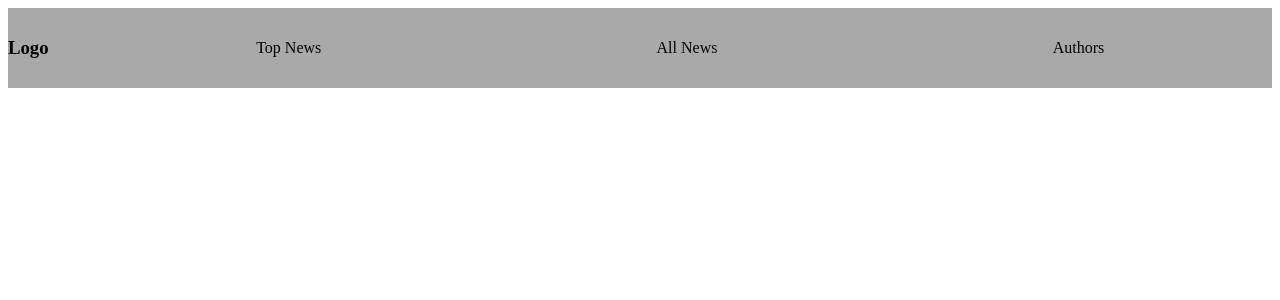
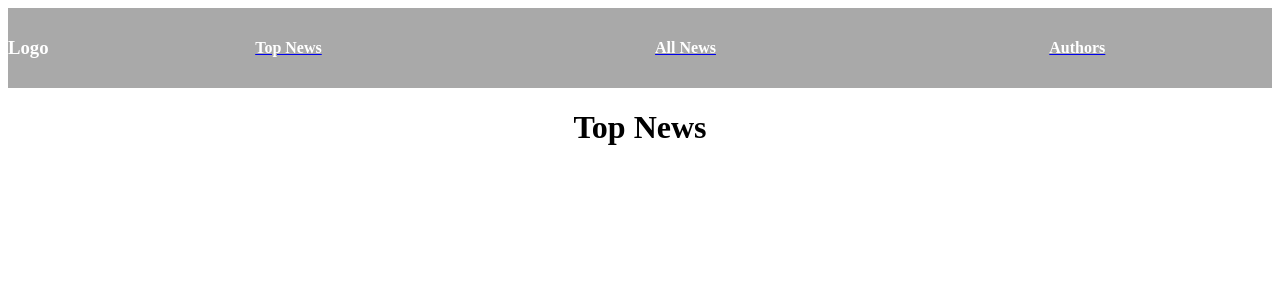
Before and after one commit to rescueDev/react-route-basic, a React (Create React App) app: page / in a window 1280 px wide. Shown: the top 300 px of the page. Built offline with nearby package versions, Linux system fonts and the light colour scheme.

Commit message:
link added

```diff
--- a/src/App.js
+++ b/src/App.js
@@ -11,12 +11,21 @@ function App() {
     <Router>
       <div className="App">
         <Nav />
-        <Route path="/topnews" component={TopHeadlines} />
-        <Route path="/allnews" component={Everything} />
-        <Route path="/authors" component={Authors} />
+        <Switch>
+          <Route path="/" exact component={TopHeadlines} />
+          <Route path="/topnews" component={TopHeadlines} />
+          <Route path="/allnews" component={Everything} />
+          <Route path="/authors" component={Authors} />
+        </Switch>
       </div>
     </Router>
   );
 }
 
+const Home = () => {
+  <div>
+    <h1>Home Page</h1>
+  </div>;
+};
+
 export default App;
--- a/src/components/Nav/Nav.jsx
+++ b/src/components/Nav/Nav.jsx
@@ -1,14 +1,21 @@
 import React from "react";
 import classes from "./Nav.module.css";
+import { Link } from "react-router-dom";
 
 function Nav() {
   return (
     <nav className={classes.nav}>
       <h3>Logo</h3>
       <ul className={classes.items}>
-        <li>Top News</li>
-        <li>All News</li>
-        <li>Authors</li>
+        <Link to="/topnews">
+          <li>Top News</li>
+        </Link>
+        <Link to="/allnews">
+          <li>All News</li>
+        </Link>
+        <Link to="/authors">
+          <li>Authors</li>
+        </Link>
       </ul>
     </nav>
   );
--- a/src/components/Nav/Nav.module.css
+++ b/src/components/Nav/Nav.module.css
@@ -4,6 +4,8 @@
   align-items: center;
   height: 10vh;
   background-color: darkgray;
+  color: white;
+  text-decoration: none;
 }
 
 .items {
@@ -11,4 +13,11 @@
   justify-content: space-around;
   width: 100%;
   list-style-type: none;
+  color: white;
+  text-decoration: none;
 }
+.items li {
+  color: white;
+  text-decoration: none;
+  font-weight: bold;
+}
```
Also changed, not shown: 1 other file (tests, documents, lock files or other folders).
